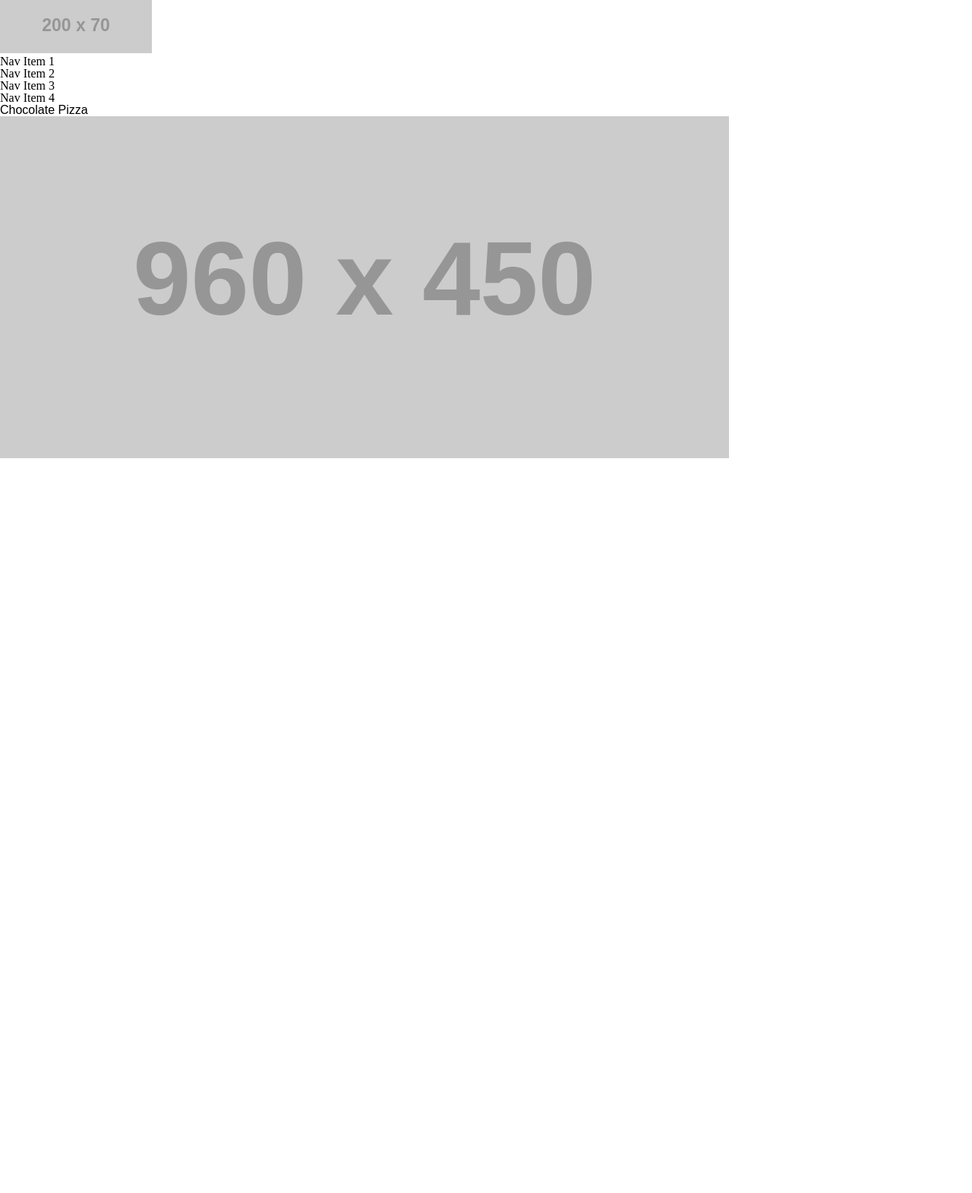
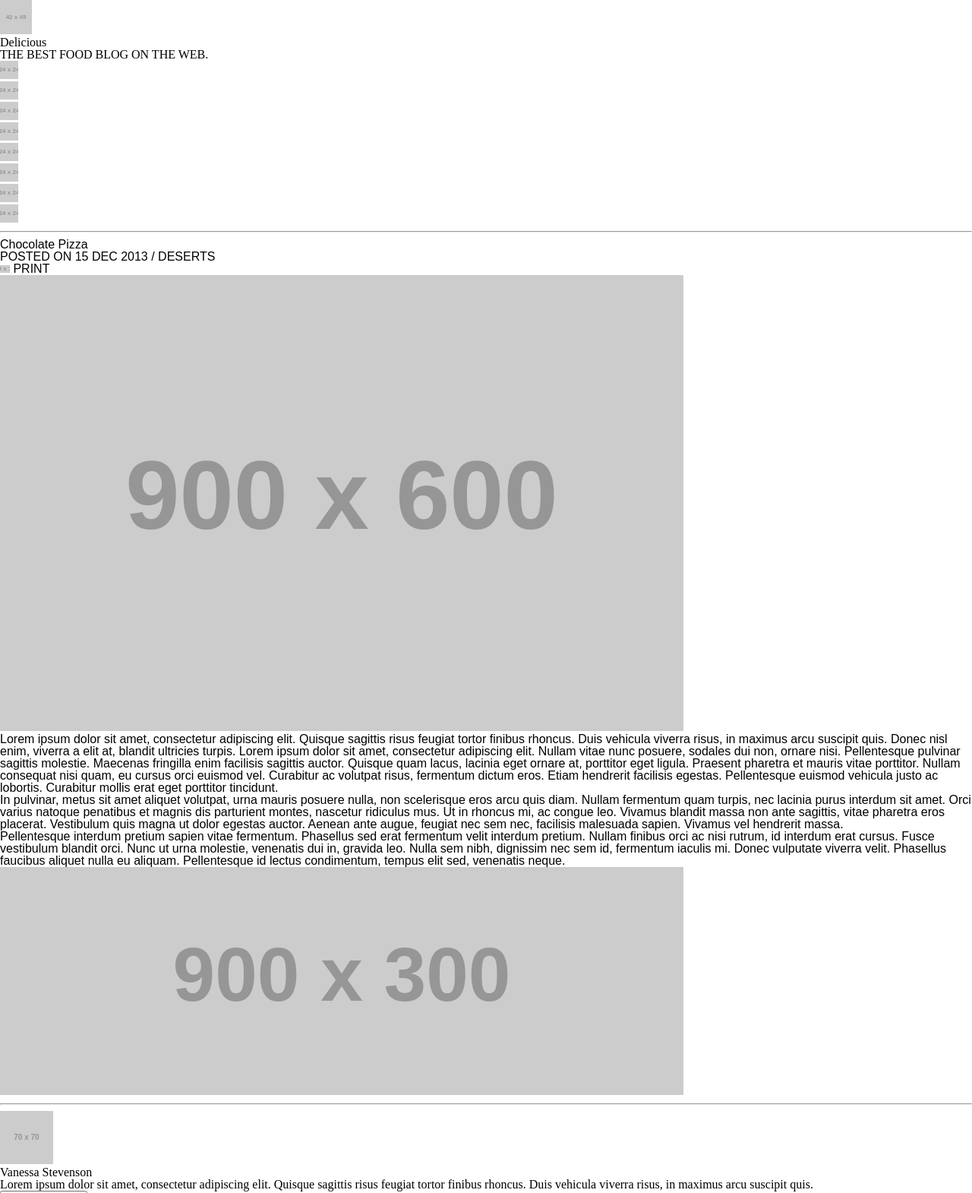
Before and after one commit to ztaylor2/chocolate-pizza, a plain HTML site: page index.html in a window 1280 px wide. Shown: the top 1570 px of the page at 76% size. Before the commit the page ends 800 px from the top, so only its background shows below. Drawn offline with Linux system fonts and the light colour scheme; placeholder pictures from the web are drawn by us.

Commit message:
put in HTML

```diff
--- a/index.html
+++ b/index.html
@@ -9,22 +9,60 @@
   <body>
     <header>
         <nav class="inner">
-          <img src="http://placehold.it/200x70/000000">
+          <img src="http://placehold.it/42x45/000000">
+          <h1>Delicious</h1>
+          <h3>THE BEST FOOD BLOG ON THE WEB.</h3>
           <ul>
-            <li>Nav Item 1</li>
-            <li>Nav Item 2</li>
-            <li>Nav Item 3</li>
-            <li>Nav Item 4</li>
+            <li><img src="http://placehold.it/24x24/000000"></li>
+            <li><img src="http://placehold.it/24x24/000000"></li>
+            <li><img src="http://placehold.it/24x24/000000"></li>
+            <li><img src="http://placehold.it/24x24/000000"></li>
+            <li><img src="http://placehold.it/24x24/000000"></li>
+            <li><img src="http://placehold.it/24x24/000000"></li>
+            <li><img src="http://placehold.it/24x24/000000"></li>
+            <li><img src="http://placehold.it/24x24/000000"></li>
           </ul>
         </nav>
+        <hr>
     </header>
 
     <main>
-      <h1>Chocolate Pizza</h1>
-      <img class="banner" src="http://placehold.it/960x450/000000">
+      <h2>Chocolate Pizza</h2>
+      <ul>
+        <li>POSTED ON 15 DEC 2013 / DESERTS</li>
+        <li><img src="http://placehold.it/13x10/000000"> PRINT</li>
+      </ul>
+      <img class="banner" src="http://placehold.it/900x600/000000">
+
+      <section>
+        <p>
+          Lorem ipsum dolor sit amet, consectetur adipiscing elit. Quisque sagittis risus feugiat tortor finibus rhoncus. Duis vehicula viverra risus, in maximus arcu suscipit quis. Donec nisl enim, viverra a elit at, blandit ultricies turpis. Lorem ipsum dolor sit amet, consectetur adipiscing elit. Nullam vitae nunc posuere, sodales dui non, ornare nisi. Pellentesque pulvinar sagittis molestie. Maecenas fringilla enim facilisis sagittis auctor. Quisque quam lacus, lacinia eget ornare at, porttitor eget ligula. Praesent pharetra et mauris vitae porttitor. Nullam consequat nisi quam, eu cursus orci euismod vel. Curabitur ac volutpat risus, fermentum dictum eros. Etiam hendrerit facilisis egestas. Pellentesque euismod vehicula justo ac lobortis. Curabitur mollis erat eget porttitor tincidunt.
+        </p>
+        <p>
+          In pulvinar, metus sit amet aliquet volutpat, urna mauris posuere nulla, non scelerisque eros arcu quis diam. Nullam fermentum quam turpis, nec lacinia purus interdum sit amet. Orci varius natoque penatibus et magnis dis parturient montes, nascetur ridiculus mus. Ut in rhoncus mi, ac congue leo. Vivamus blandit massa non ante sagittis, vitae pharetra eros placerat. Vestibulum quis magna ut dolor egestas auctor. Aenean ante augue, feugiat nec sem nec, facilisis malesuada sapien. Vivamus vel hendrerit massa.
+        </p>
+        <p>
+          Pellentesque interdum pretium sapien vitae fermentum. Phasellus sed erat fermentum velit interdum pretium. Nullam finibus orci ac nisi rutrum, id interdum erat cursus. Fusce vestibulum blandit orci. Nunc ut urna molestie, venenatis dui in, gravida leo. Nulla sem nibh, dignissim nec sem id, fermentum iaculis mi. Donec vulputate viverra velit. Phasellus faucibus aliquet nulla eu aliquam. Pellentesque id lectus condimentum, tempus elit sed, venenatis neque.
+        </p>
+      </section>
+
+      <section>
+        <img src="http://placehold.it/900x300/000000">
+      </section>
     </main>
 
     <footer>
+      <hr>
+      <section>
+      <img src="http://placehold.it/70x70/000000">
+        <h4>Vanessa Stevenson</h4>
+        <p>Lorem ipsum dolor sit amet, consectetur adipiscing elit. Quisque sagittis risus feugiat tortor finibus rhoncus. Duis vehicula viverra risus, in maximus arcu suscipit quis.</p>
+        <button>SHARE RECIPE</button>
+      </section>
+      <section>
+        <img src="http://placehold.it/31x33/000000">
+        <p>Delicious 2013 - All Rights Reserved. <br> Proudly published with Ghost.</p>
+      </section>
     </footer>
   </body>
 </html>
```
Also changed, not shown: img/choco-pizza.png (added), img/fb-icon.png (added), img/flic-icon.png (added), img/gp-icon.png (added), img/insta-icon.png (added), img/list-bg.png (added), img/logo.png (added), img/mail-icon.png (added), img/pint-icon.png (added), img/print-icon.png (added), img/rss-icon.png (added), img/small-logo.png (added), img/twit-icon.png (added), img/van-pic.png (added).
